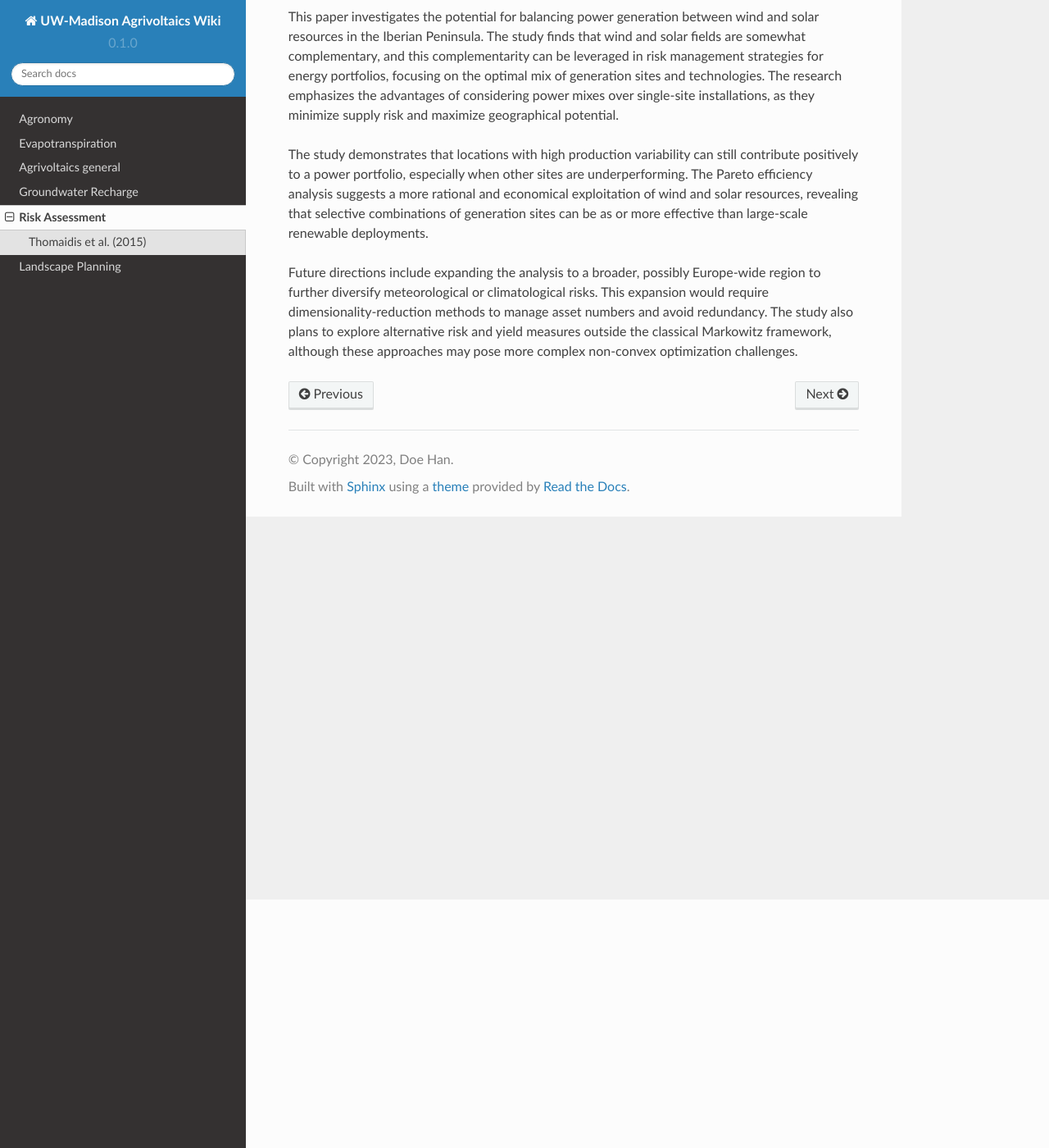
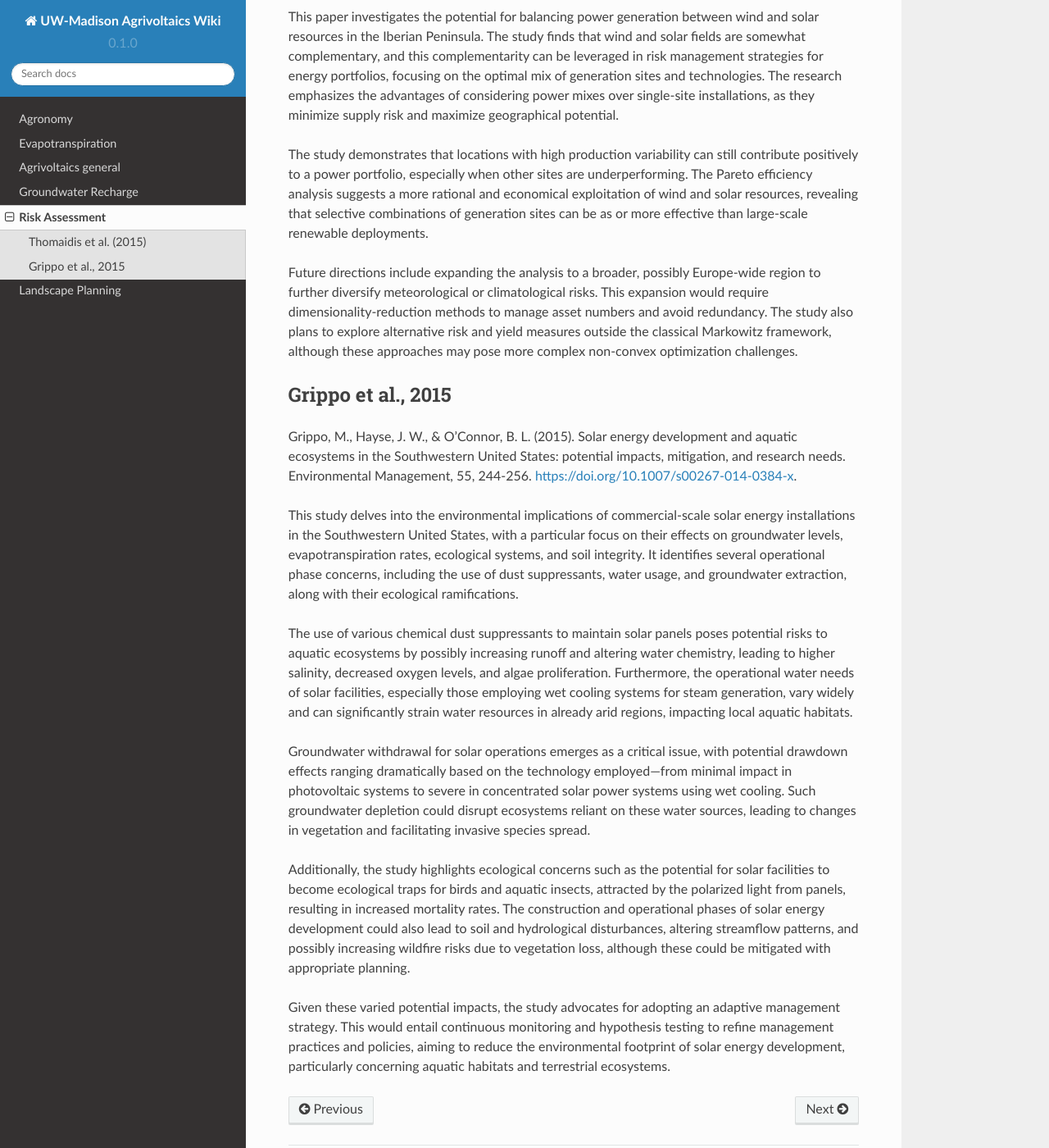
Before and after one commit to hanhydro/wiki, a Sphinx documentation site: the page built from docs/source/hazard.rst, in a window 1280 px wide and 1400 px high, scrolled down 303 px. Shown: the whole window at 82% size. Built offline with Sphinx 7.4.7 and the Read the Docs theme 2.0.0, drawn with Linux system fonts in a browser that asks for light colours; pages that are not in the unit, such as notebooks, are missing from menus.

Commit message:
Update hazard.rst

```diff
--- a/docs/source/hazard.rst
+++ b/docs/source/hazard.rst
@@ -10,3 +10,17 @@ This paper investigates the potential for balancing power generation between win
 The study demonstrates that locations with high production variability can still contribute positively to a power portfolio, especially when other sites are underperforming. The Pareto efficiency analysis suggests a more rational and economical exploitation of wind and solar resources, revealing that selective combinations of generation sites can be as or more effective than large-scale renewable deployments.
 
 Future directions include expanding the analysis to a broader, possibly Europe-wide region to further diversify meteorological or climatological risks. This expansion would require dimensionality-reduction methods to manage asset numbers and avoid redundancy. The study also plans to explore alternative risk and yield measures outside the classical Markowitz framework, although these approaches may pose more complex non-convex optimization challenges.
+
+Grippo et al., 2015
++++++++++++++++++++++++
+Grippo, M., Hayse, J. W., & O’Connor, B. L. (2015). Solar energy development and aquatic ecosystems in the Southwestern United States: potential impacts, mitigation, and research needs. Environmental Management, 55, 244-256. https://doi.org/10.1007/s00267-014-0384-x.
+
+This study delves into the environmental implications of commercial-scale solar energy installations in the Southwestern United States, with a particular focus on their effects on groundwater levels, evapotranspiration rates, ecological systems, and soil integrity. It identifies several operational phase concerns, including the use of dust suppressants, water usage, and groundwater extraction, along with their ecological ramifications.
+
+The use of various chemical dust suppressants to maintain solar panels poses potential risks to aquatic ecosystems by possibly increasing runoff and altering water chemistry, leading to higher salinity, decreased oxygen levels, and algae proliferation. Furthermore, the operational water needs of solar facilities, especially those employing wet cooling systems for steam generation, vary widely and can significantly strain water resources in already arid regions, impacting local aquatic habitats.
+
+Groundwater withdrawal for solar operations emerges as a critical issue, with potential drawdown effects ranging dramatically based on the technology employed—from minimal impact in photovoltaic systems to severe in concentrated solar power systems using wet cooling. Such groundwater depletion could disrupt ecosystems reliant on these water sources, leading to changes in vegetation and facilitating invasive species spread.
+
+Additionally, the study highlights ecological concerns such as the potential for solar facilities to become ecological traps for birds and aquatic insects, attracted by the polarized light from panels, resulting in increased mortality rates. The construction and operational phases of solar energy development could also lead to soil and hydrological disturbances, altering streamflow patterns, and possibly increasing wildfire risks due to vegetation loss, although these could be mitigated with appropriate planning.
+
+Given these varied potential impacts, the study advocates for adopting an adaptive management strategy. This would entail continuous monitoring and hypothesis testing to refine management practices and policies, aiming to reduce the environmental footprint of solar energy development, particularly concerning aquatic habitats and terrestrial ecosystems.
```
